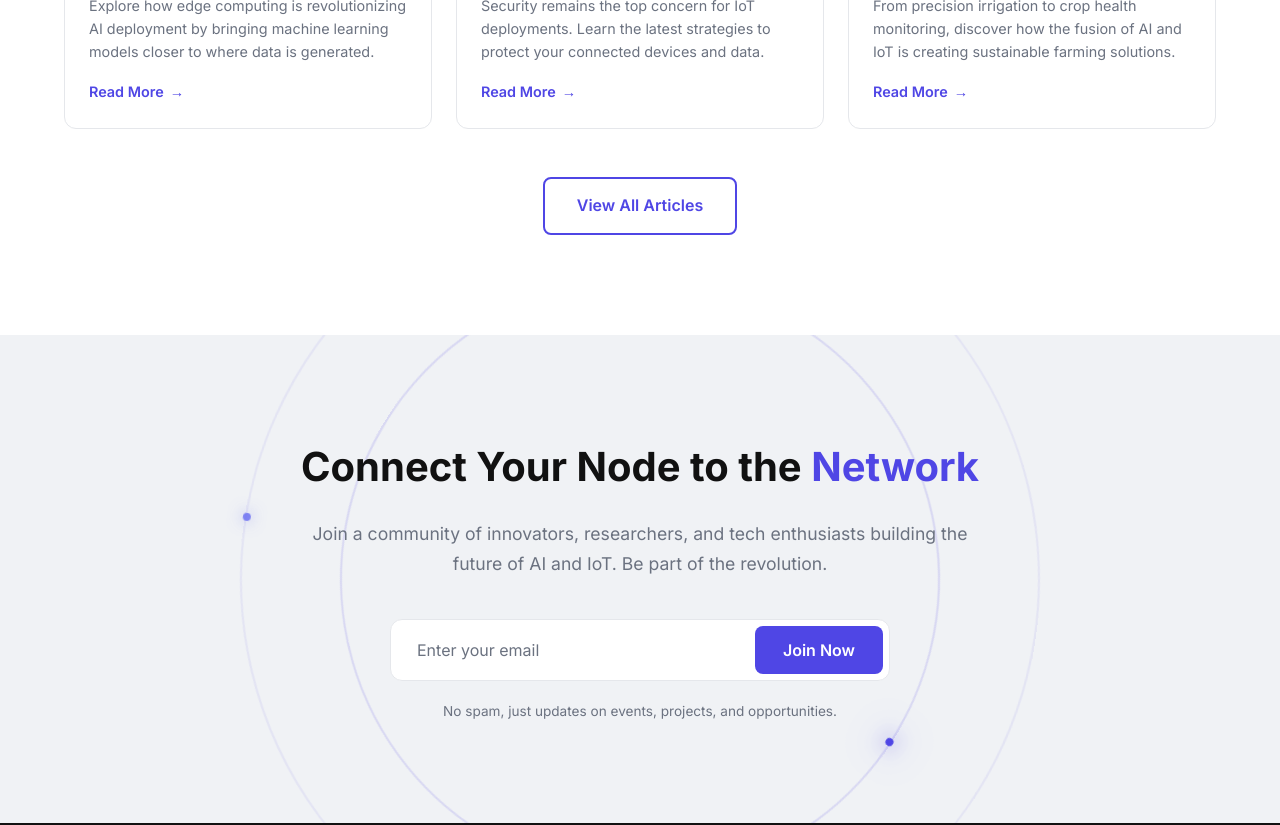
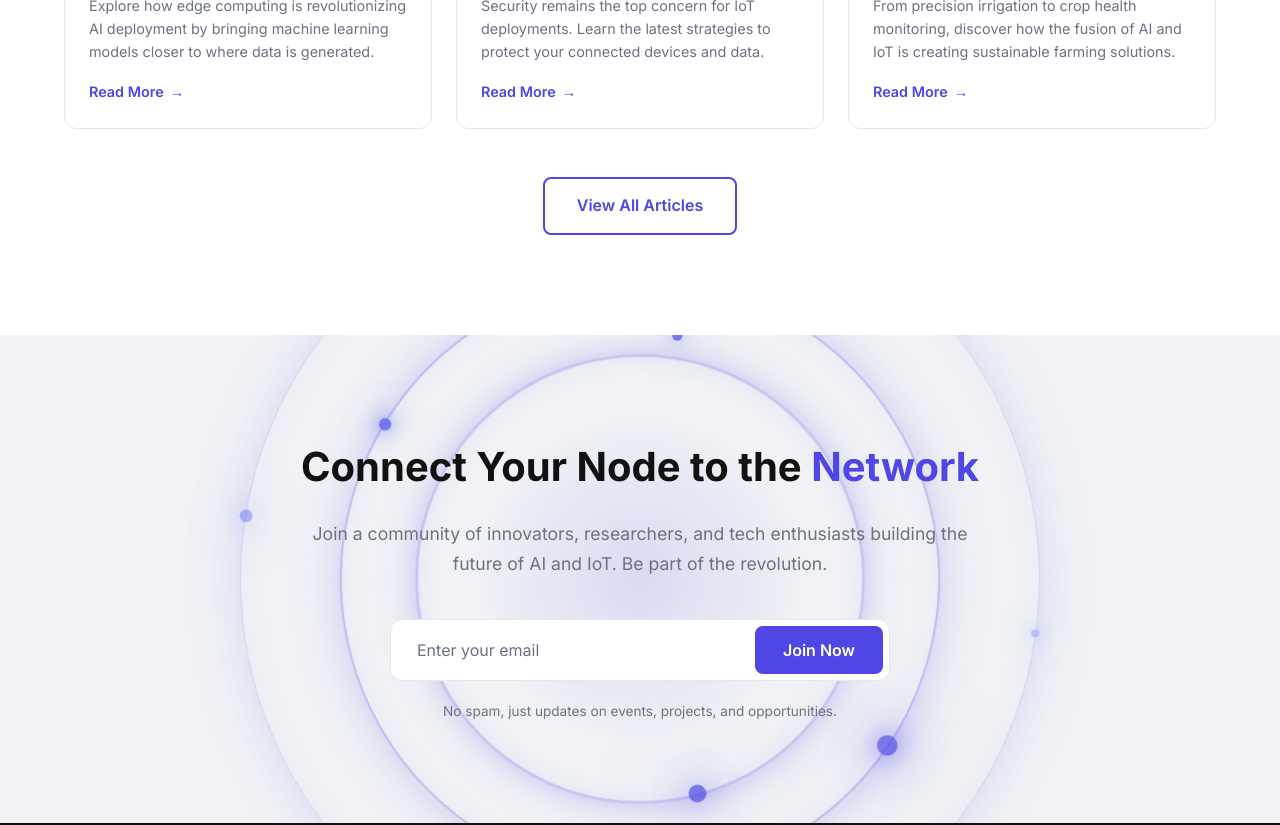
Before and after one commit to NithishSagar/AIoT, a React (Vite) app: page / in a window 1280 px wide. Shown: the part 4520-5345 px from the top of the page. Built offline with nearby package versions, Linux system fonts and the light colour scheme; the HTML template or start-up script is replaced by a standard one.

Commit message:
Enhanced Join section with glowing futuristic rings, pulsing dots, center glow

```diff
--- a/src/components/JoinCTA/JoinCTA.css
+++ b/src/components/JoinCTA/JoinCTA.css
@@ -11,35 +11,80 @@
   width: 600px;
   height: 600px;
   transform: translate(-50%, -50%);
-  border: 2px solid rgba(79, 70, 229, 0.15);
+  border: 2px solid rgba(79, 70, 229, 0.3);
   border-radius: 50%;
   animation: rotateRing 20s linear infinite;
   pointer-events: none;
+  box-shadow:
+    0 0 30px rgba(79, 70, 229, 0.15),
+    0 0 60px rgba(79, 70, 229, 0.1),
+    inset 0 0 30px rgba(79, 70, 229, 0.05);
 }
 
 .join-glow-ring::before {
   content: '';
   position: absolute;
-  top: -4px;
+  top: -8px;
   left: 50%;
-  width: 8px;
-  height: 8px;
+  width: 16px;
+  height: 16px;
   background: var(--color-accent);
   border-radius: 50%;
-  box-shadow: 0 0 20px var(--color-accent), 0 0 40px var(--color-accent);
+  box-shadow:
+    0 0 20px var(--color-accent),
+    0 0 40px var(--color-accent),
+    0 0 60px var(--color-accent),
+    0 0 80px rgba(79, 70, 229, 0.5);
+  animation: pulseGlow 2s ease-in-out infinite;
+}
+
+.join-glow-ring::after {
+  content: '';
+  position: absolute;
+  bottom: -6px;
+  left: 50%;
+  width: 12px;
+  height: 12px;
+  background: rgba(99, 102, 241, 0.9);
+  border-radius: 50%;
+  box-shadow:
+    0 0 15px rgba(99, 102, 241, 0.8),
+    0 0 30px rgba(99, 102, 241, 0.6),
+    0 0 45px rgba(99, 102, 241, 0.4);
+  animation: pulseGlow 2s ease-in-out infinite 1s;
 }
 
 .join-glow-ring.ring-2 {
   width: 800px;
   height: 800px;
-  border-color: rgba(79, 70, 229, 0.08);
+  border: 1px solid rgba(79, 70, 229, 0.2);
   animation-duration: 30s;
   animation-direction: reverse;
+  box-shadow:
+    0 0 40px rgba(79, 70, 229, 0.1),
+    0 0 80px rgba(79, 70, 229, 0.05),
+    inset 0 0 40px rgba(79, 70, 229, 0.03);
 }
 
 .join-glow-ring.ring-2::before {
-  background: rgba(99, 102, 241, 0.8);
-  box-shadow: 0 0 15px rgba(99, 102, 241, 0.6);
+  width: 10px;
+  height: 10px;
+  top: -5px;
+  background: rgba(129, 140, 248, 0.9);
+  box-shadow:
+    0 0 20px rgba(129, 140, 248, 0.8),
+    0 0 40px rgba(129, 140, 248, 0.6),
+    0 0 60px rgba(129, 140, 248, 0.4);
+}
+
+.join-glow-ring.ring-2::after {
+  width: 8px;
+  height: 8px;
+  bottom: -4px;
+  background: rgba(165, 180, 252, 0.8);
+  box-shadow:
+    0 0 15px rgba(165, 180, 252, 0.7),
+    0 0 30px rgba(165, 180, 252, 0.5);
 }
 
 @keyframes rotateRing {
@@ -48,6 +93,80 @@
   }
   to {
     transform: translate(-50%, -50%) rotate(360deg);
+  }
+}
+
+@keyframes pulseGlow {
+  0%, 100% {
+    transform: scale(1);
+    opacity: 1;
+  }
+  50% {
+    transform: scale(1.3);
+    opacity: 0.7;
+  }
+}
+
+.join-glow-ring.ring-3 {
+  width: 450px;
+  height: 450px;
+  border: 3px solid rgba(79, 70, 229, 0.25);
+  animation-duration: 15s;
+  box-shadow:
+    0 0 25px rgba(79, 70, 229, 0.2),
+    0 0 50px rgba(79, 70, 229, 0.1),
+    inset 0 0 25px rgba(79, 70, 229, 0.08);
+}
+
+.join-glow-ring.ring-3::before {
+  width: 14px;
+  height: 14px;
+  top: -7px;
+  background: var(--color-accent);
+  box-shadow:
+    0 0 25px var(--color-accent),
+    0 0 50px var(--color-accent),
+    0 0 75px rgba(79, 70, 229, 0.6);
+}
+
+.join-glow-ring.ring-3::after {
+  width: 10px;
+  height: 10px;
+  bottom: -5px;
+  left: 25%;
+  background: rgba(99, 102, 241, 0.9);
+  box-shadow:
+    0 0 20px rgba(99, 102, 241, 0.8),
+    0 0 40px rgba(99, 102, 241, 0.5);
+}
+
+.join-center-glow {
+  position: absolute;
+  top: 50%;
+  left: 50%;
+  width: 300px;
+  height: 300px;
+  transform: translate(-50%, -50%);
+  background: radial-gradient(
+    circle,
+    rgba(79, 70, 229, 0.15) 0%,
+    rgba(79, 70, 229, 0.08) 30%,
+    rgba(79, 70, 229, 0.02) 60%,
+    transparent 70%
+  );
+  border-radius: 50%;
+  animation: centerPulse 4s ease-in-out infinite;
+  pointer-events: none;
+}
+
+@keyframes centerPulse {
+  0%, 100% {
+    transform: translate(-50%, -50%) scale(1);
+    opacity: 0.8;
+  }
+  50% {
+    transform: translate(-50%, -50%) scale(1.2);
+    opacity: 1;
   }
 }
 
--- a/src/components/JoinCTA/JoinCTA.jsx
+++ b/src/components/JoinCTA/JoinCTA.jsx
@@ -29,6 +29,8 @@ const JoinCTA = () => {
     <section className="join-cta section" id="join">
       <div className="join-glow-ring"></div>
       <div className="join-glow-ring ring-2"></div>
+      <div className="join-glow-ring ring-3"></div>
+      <div className="join-center-glow"></div>
 
       <div className="container">
         <div className="join-content">
```
